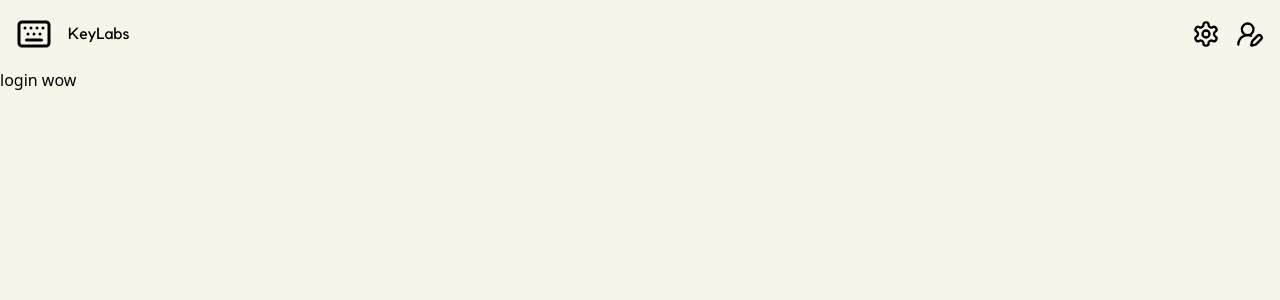
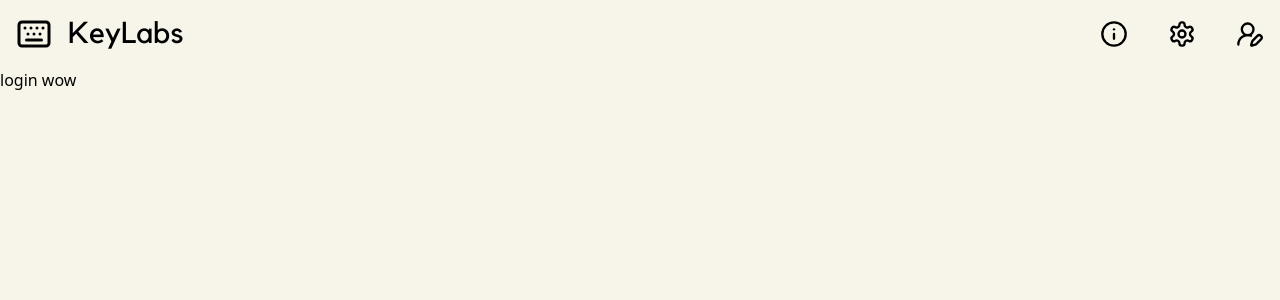
Before and after one commit to RuffByte/KeyLabs, a Next.js app: page / in a window 1280 px wide. Shown: the top 300 px of the page. Built offline with nearby package versions, Linux system fonts and the light colour scheme.

Commit message:
Feat: Init navbar (no frontend genetics wow)

```diff
--- a/src/components/common/navigation/navbar.tsx
+++ b/src/components/common/navigation/navbar.tsx
@@ -1,16 +1,47 @@
-import React from 'react'
-import { Keyboard, Settings, UserRoundPen } from 'lucide-react'
+// components/NavBar.tsx
+'use client'
 
-export const NavBar = () => {
+import React, { useState } from 'react'
+import Link from 'next/link'
+import { Info, Keyboard, Settings, UserRoundPen } from 'lucide-react'
+
+import UserDropdown from './usernav'
+
+export const NavBar: React.FC = () => {
+  const [dropdownOpen, setDropdownOpen] = useState(false)
+
+  const handleMouseEnter = () => {
+    setDropdownOpen(true)
+  }
+
+  const handleMouseLeave = () => {
+    setDropdownOpen(false)
+  }
+
   return (
     <div className="flex max-w-screen-desktop font-kollektif w-full p-4 m-auto h-full items-center justify-between">
-      <div className="flex gap-4 items-center">
-        <Keyboard size={36} />
-        <h1>KeyLabs</h1>
-      </div>
-      <div className="flex gap-4">
+      <Link href="/">
+        <div className="flex gap-4 items-center">
+          <Keyboard size={36} />
+          <h1 className="text-3xl">KeyLabs</h1>
+        </div>
+      </Link>
+      <div className="flex gap-10">
+        <Info size={28} />
         <Settings size={28} />
-        <UserRoundPen size={28} />
+        <div
+          className="relative"
+          onMouseEnter={handleMouseEnter}
+          onMouseLeave={handleMouseLeave}
+        >
+          <UserRoundPen
+            size={28}
+            color={dropdownOpen ? '#EBDBC1' : 'currentColor'}
+          />
+          {/* Render the spacer only when the dropdown is open */}
+          {dropdownOpen && <div className="absolute h-5 w-full top-6" />}
+          <UserDropdown isOpen={dropdownOpen} />
+        </div>
       </div>
     </div>
   )
--- /dev/null
+++ b/src/components/common/navigation/usernav.tsx
@@ -0,0 +1,27 @@
+// components/UserDropdown.tsx
+
+import React from 'react'
+
+interface UserDropdownProps {
+  isOpen: boolean
+}
+
+const UserDropdown: React.FC<UserDropdownProps> = ({ isOpen }) => {
+  if (!isOpen) return null
+
+  return (
+    <div className="absolute right-0 mt-3 w-48 bg-white border rounded shadow-lg z-10">
+      <ul className="py-1">
+        <li className="px-4 py-2 hover:bg-gray-200 cursor-pointer">
+          User Account
+        </li>
+        <li className="px-4 py-2 hover:bg-gray-200 cursor-pointer">
+          User Settings
+        </li>
+        <li className="px-4 py-2 hover:bg-gray-200 cursor-pointer">Sign Out</li>
+      </ul>
+    </div>
+  )
+}
+
+export default UserDropdown
--- a/src/lib/lucia.ts
+++ b/src/lib/lucia.ts
@@ -1,3 +1,5 @@
+'use server'
+
 import { cookies } from 'next/headers'
 import { PrismaAdapter } from '@lucia-auth/adapter-prisma'
 import { Lucia } from 'lucia'
```
